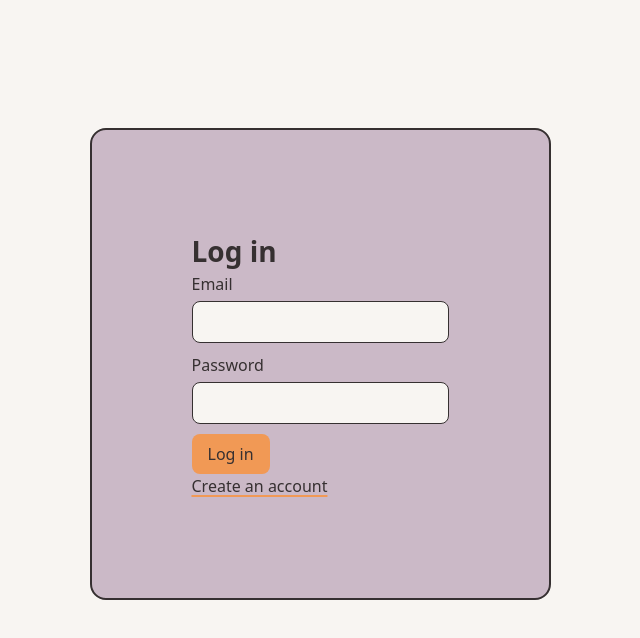
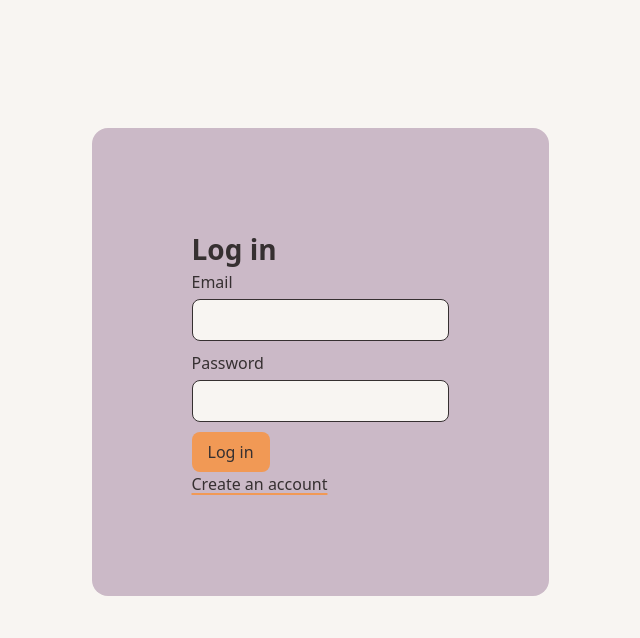
Before and after one commit to Noah-Huff/rss-feed-application, a React (Vite) app in the folder web/: page /login in a window 1280 px wide. Shown: the top 638 px of the page, without its empty margins (320-960 px from the left). Built offline with nearby package versions, Linux system fonts and the light colour scheme; no server answers.

Commit message:
readME and removing the border from elements

```diff
--- a/web/src/styles/tokens.css
+++ b/web/src/styles/tokens.css
@@ -27,7 +27,7 @@
   /* Shape and type */
   --radius: 8px;
   --radius-lg: 16px;
-  --border-width: 2px;
+  --border-width: 0;
   --shadow: 0 1px 3px rgb(54 48 49 / 0.15);
   --font-body: system-ui, -apple-system, 'Segoe UI', Roboto, sans-serif;
   --text-sm: 0.875rem;
```
Also changed, not shown: 1 other file (tests, documents, lock files or other folders).
